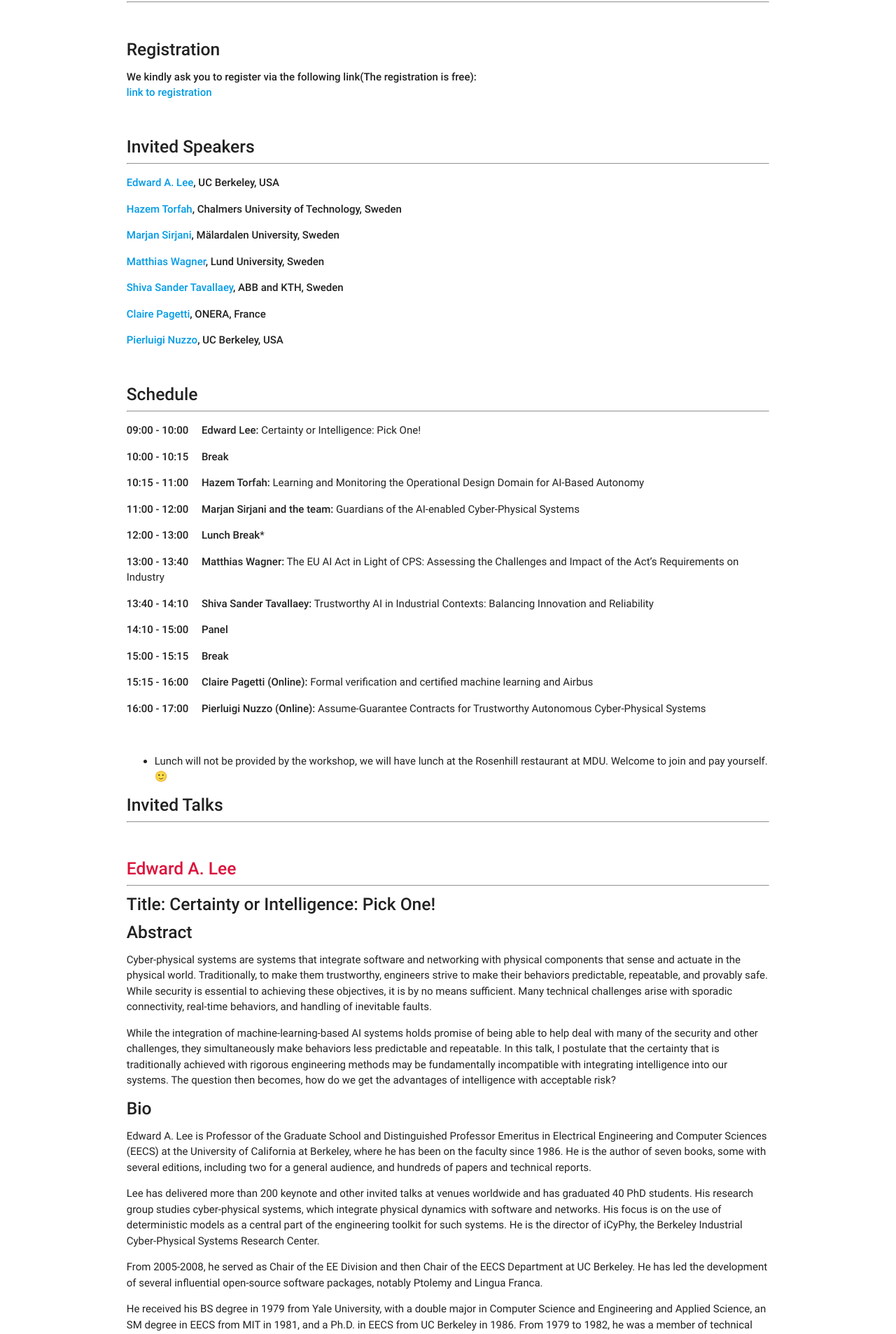
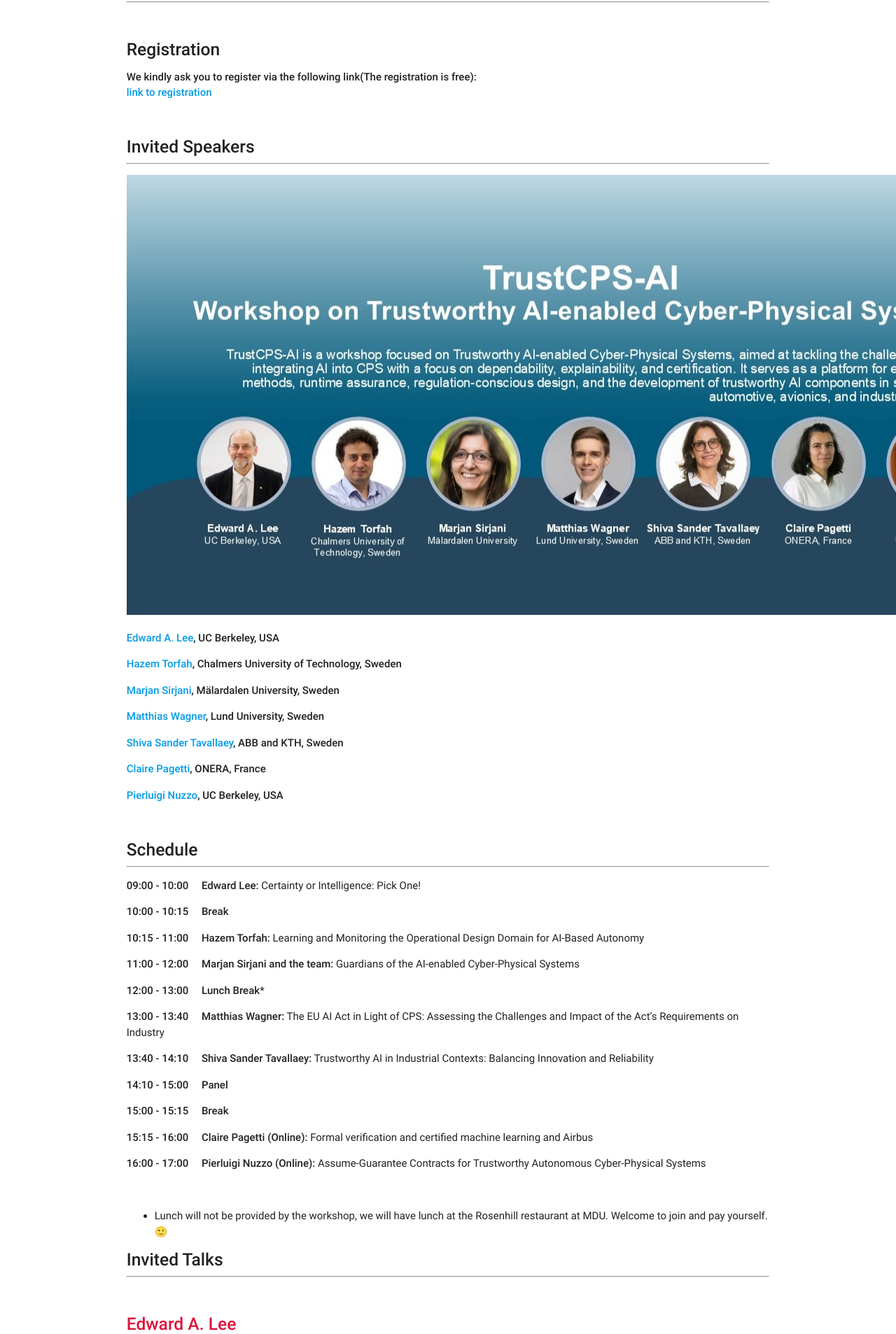
Before and after one commit to rebeca-lang/rebeca-lang.github.io, a Jekyll site: the page built from events/TrustCPS-AI.md, in a window 1280 px wide. Shown: the part 1206-3113 px from the top of the page at 70% size. Built offline with Jekyll 4.4.1, drawn with Linux system fonts in a browser that asks for light colours.

Commit message:
Update TrustCPS-AI.md

```diff
--- a/events/TrustCPS-AI.md
+++ b/events/TrustCPS-AI.md
@@ -51,6 +51,9 @@ The workshop features invited talks by Edward A. Lee (UC Berkeley) on the trade-
 
 ##### **Invited Speakers**
 ---
+
+![](trustcps-ai2.JPG)
+
 
 **[Edward A. Lee](https://www2.eecs.berkeley.edu/Faculty/Homepages/lee.html), UC Berkeley, USA**
 
```
